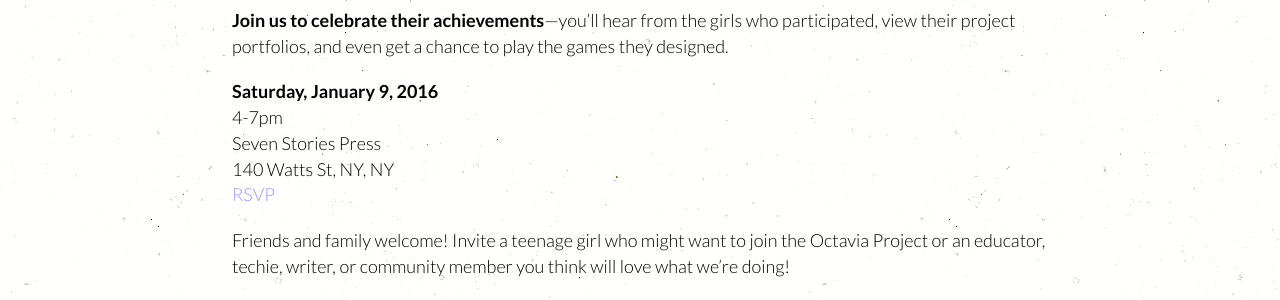
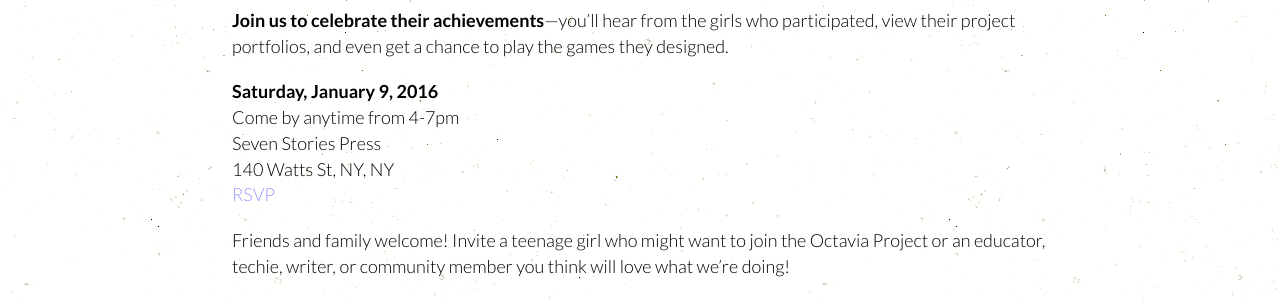
Before and after one commit to OctaviaProject/octaviaproject.github.io, a Jekyll site: the page built from _posts/2015-12-21-Join-us-on-January-9.md, in a window 1280 px wide. Shown: the part 1218-1518 px from the top of the page. Built offline with Jekyll 4.4.1, drawn with Linux system fonts in a browser that asks for light colours.

Commit message:
Updated lang & link

```diff
--- a/_posts/2015-12-21-Join-us-on-January-9.md
+++ b/_posts/2015-12-21-Join-us-on-January-9.md
@@ -22,10 +22,10 @@ they wrote, sculpted, 3D modeled, designed online games, crafted wearable electr
 and even get a chance to play the games they designed.
 
 **Saturday, January 9, 2016**<br>
-4-7pm<br>
+Come by anytime from 4-7pm<br>
 Seven Stories Press<br>
 140 Watts St, NY, NY<br>
-[RSVP](mailto:info@octaviaproject.org)
+[RSVP](https://www.facebook.com/events/470829389787706/)
 
 Friends and family welcome! Invite a teenage girl who might want to join the Octavia Project or an educator, techie,
 writer, or community member you think will love what we’re doing!
```
